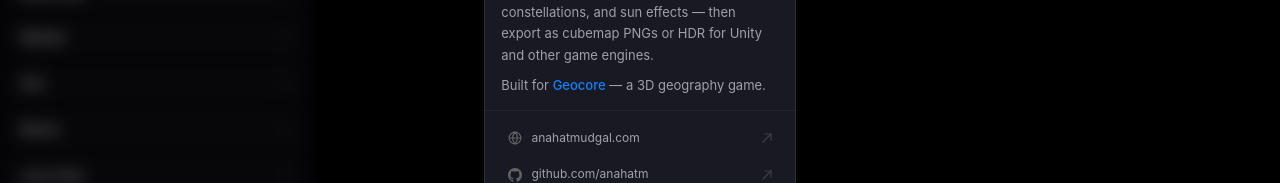
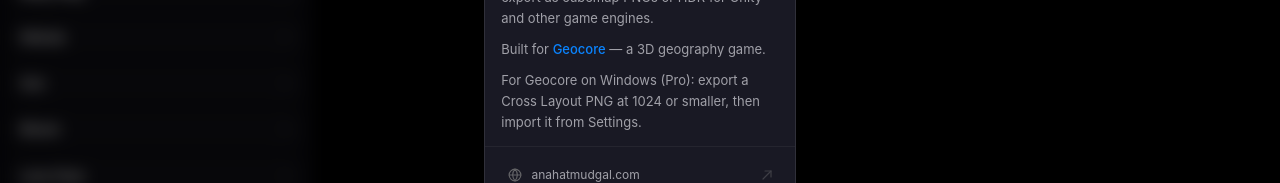
Before and after one commit to Geocore-fun/Geocore-stellar-engine, a React (Vite) app: page / in a window 1280 px wide. Both pictures are taken after a click on the button "About". Shown: the part 307-490 px from the top of the page. Built offline with nearby package versions, Linux system fonts and the light colour scheme; no server answers.

Commit message:
Point at skybox.geocore.fun; add Geocore skybox how-to to README and About panel

```diff
--- a/src/ui/components/AboutModal.tsx
+++ b/src/ui/components/AboutModal.tsx
@@ -83,6 +83,11 @@
             </a>{' '}
             &mdash; a 3D geography game.
           </p>
+
+          <p className="mt-3 text-[13px] leading-relaxed text-text-secondary">
+            For Geocore on Windows (Pro): export a Cross Layout PNG at 1024 or smaller, then import
+            it from Settings.
+          </p>
         </div>
 
         {/* Links */}
```
Also changed, not shown: 1 other file (tests, documents, lock files or other folders).
